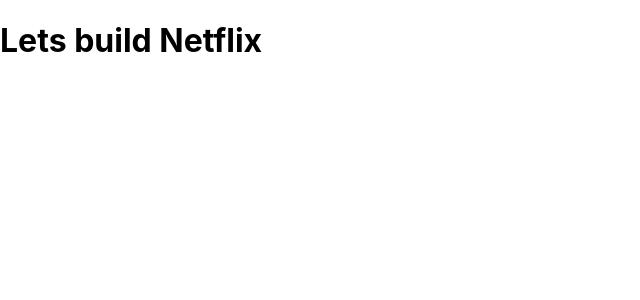
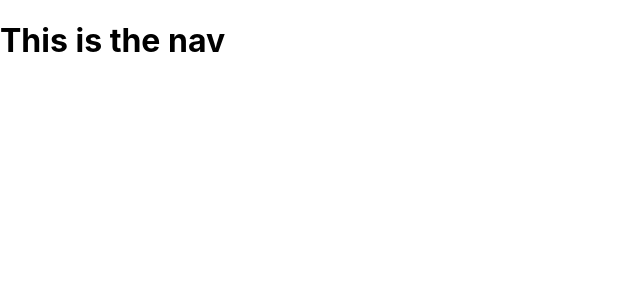
Before and after one commit to adam040992/netflix-clone, a React (Create React App) app: page / in a window 1280 px wide. Shown: the top 300 px of the page, without its empty margins (0-640 px from the left). Built offline with nearby package versions, Linux system fonts and the light colour scheme.

Commit message:
Building Nav component

```diff
--- a/src/App.js
+++ b/src/App.js
@@ -1,10 +1,11 @@
 import React from 'react';
 import './App.css';
+import HomeScreen from './components/HomeScreen';
 
 function App() {
   return (
     <div className="app">
-      <h1>Lets build Netflix</h1>
+      <HomeScreen />
     </div>
   );
 }
--- /dev/null
+++ b/src/components/HomeScreen.js
@@ -0,0 +1,17 @@
+import React from 'react';
+import './HomeScreen.scss';
+import Nav from './Nav';
+
+function HomeScreen() {
+    return (
+        <div className="homeScreen">
+            <Nav />
+
+            {/* Banner */}
+
+            {/* Row */}
+        </div>
+    )
+}
+
+export default HomeScreen;
--- /dev/null
+++ b/src/components/Nav.js
@@ -0,0 +1,12 @@
+import React from 'react';
+import './Nav.scss';
+
+function Nav() {
+    return (
+        <div className="nav">
+            <h1>This is the nav</h1>
+        </div>
+    )
+}
+
+export default Nav;
```
Also changed, not shown: src/components/HomeScreen.scss (added), src/components/Nav.scss (added).
